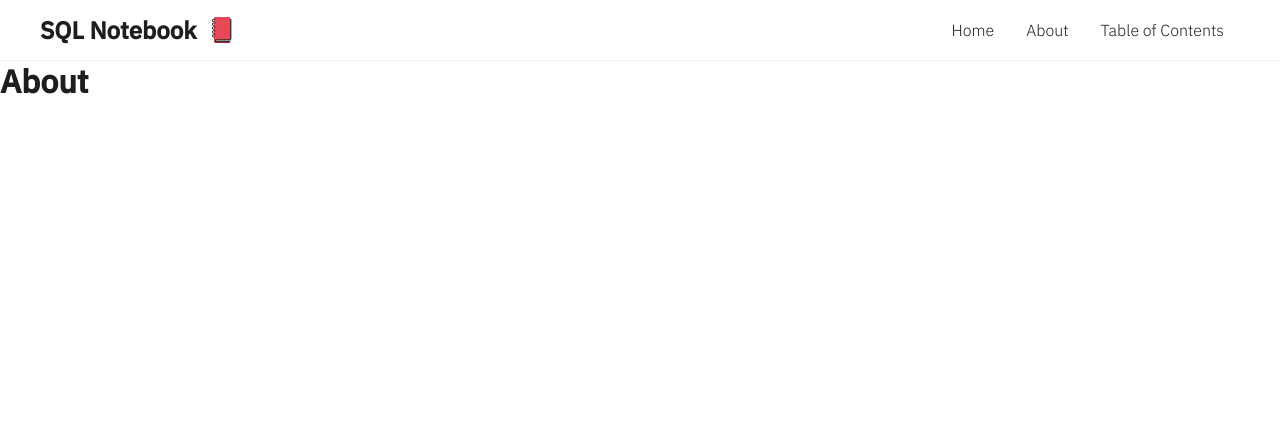
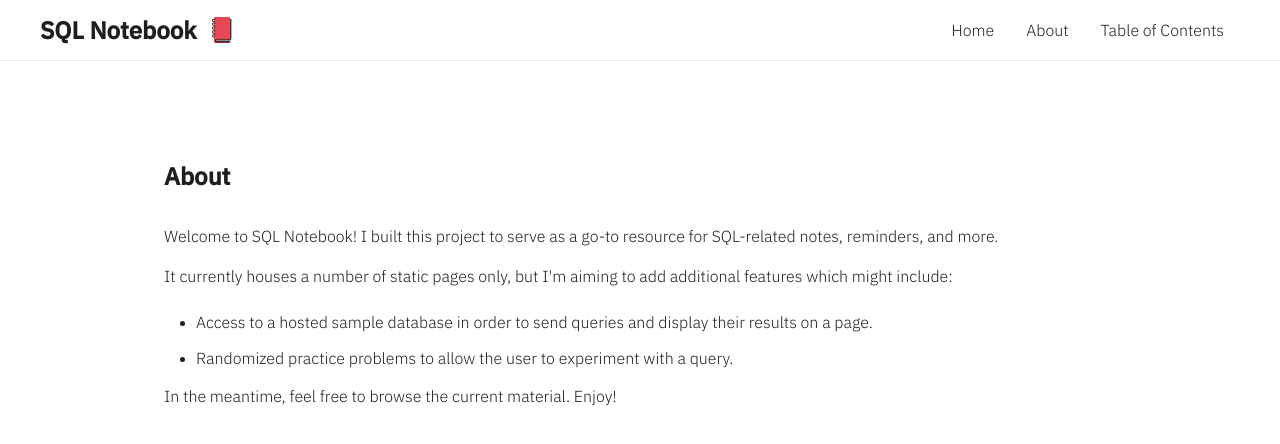
Before and after one commit to agviray/sql-notebook, a React (Create React App) app: page /about in a window 1280 px wide. Shown: the top 444 px of the page. Built offline with nearby package versions, Linux system fonts and the light colour scheme.

Commit message:
Add initial About page content

```diff
--- a/src/components/pages/About.js
+++ b/src/components/pages/About.js
@@ -2,8 +2,41 @@ import React from 'react';
 
 const About = () => {
   return (
-    <div>
-      <h1>About</h1>
+    <div className="wrapper">
+      <section>
+        <div>
+          <div className="headingContainer">
+            <h2>About</h2>
+          </div>
+          <div className="mainContentContainer">
+            <p>
+              Welcome to SQL Notebook! I built this project to serve as a go-to
+              resource for SQL-related notes, reminders, and more.
+            </p>
+            <p>
+              It currently houses a number of static pages only, but I'm aiming
+              to add additional features which might include:
+            </p>
+            <ul>
+              <li>
+                <span>
+                  Access to a hosted sample database in order to send queries
+                  and display their results on a page.
+                </span>
+              </li>
+              <li>
+                <span>
+                  Randomized practice problems to allow the user to experiment
+                  with a query.
+                </span>
+              </li>
+            </ul>
+            <p>
+              In the meantime, feel free to browse the current material. Enjoy!
+            </p>
+          </div>
+        </div>
+      </section>
     </div>
   );
 };
--- a/src/components/pages/TableOfContents.js
+++ b/src/components/pages/TableOfContents.js
@@ -2,8 +2,15 @@ import React from 'react';
 
 const TableOfContents = () => {
   return (
-    <div>
-      <h1>Table of Contents</h1>
+    <div className="wrapper">
+      <section>
+        <div>
+          <div className="headingContainer">
+            <h2>Table of Contents</h2>
+          </div>
+          <div className="mainContentContainer"></div>
+        </div>
+      </section>
     </div>
   );
 };
--- a/src/sass/main.css
+++ b/src/sass/main.css
@@ -261,4 +261,27 @@ header > nav > .content .hamburger.toggledOpen > span:nth-of-type(3) {
     height: 100%;
     padding: 0 1rem;
   }
+}
+
+.wrapper > section > div {
+  max-width: 1000px;
+  margin: 0 auto;
+  padding: 100px 1.5rem 0 1.5rem;
+}
+.wrapper > section > div > div.headingContainer > h2 {
+  padding-bottom: 2rem;
+}
+.wrapper > section > div > div.mainContentContainer p:not(:nth-of-type(1)) {
+  padding-top: 1rem;
+}
+.wrapper > section > div > div.mainContentContainer ul {
+  padding-top: 1.5rem;
+  padding-left: 2rem;
+  list-style: disc;
+}
+.wrapper > section > div > div.mainContentContainer ul li:not(:nth-of-type(1)) {
+  padding-top: 1rem;
+}
+.wrapper > section > div > div.mainContentContainer ul li > span {
+  font-family: "IBM Plex Sans Light", Arial, Helvetica, sans-serif;
 }/*# sourceMappingURL=main.css.map */
--- a/src/sass/main.scss
+++ b/src/sass/main.scss
@@ -1,4 +1,5 @@
 @import './abstracts/variables';
+@import './abstracts/mixins';
 
 @import './base/base';
 @import './base/reset';
@@ -7,3 +8,5 @@
 @import './layout//header';
 @import './layout/layout';
 @import './layout//navigation';
+
+@import './pages/page-layout';
--- /dev/null
+++ b/src/sass/pages/_page-layout.scss
@@ -0,0 +1,39 @@
+.wrapper {
+  // page wrapper
+  & > section {
+    // page inner container
+    & > div {
+      // max-width: $globalMaxWidth;
+      max-width: 1000px;
+      margin: 0 auto;
+      padding: 100px 1.5rem 0 1.5rem;
+
+      // page heading
+      & > div.headingContainer {
+        & > h2 {
+          padding-bottom: 2rem;
+        }
+      }
+
+      // main content styles
+      & > div.mainContentContainer {
+        p:not(:nth-of-type(1)) {
+          padding-top: 1rem;
+        }
+        ul {
+          padding-top: 1.5rem;
+          padding-left: 2rem;
+          list-style: disc;
+          & li {
+            &:not(:nth-of-type(1)) {
+              padding-top: 1rem;
+            }
+            & > span {
+              font-family: $globalMainFontFamily;
+            }
+          }
+        }
+      }
+    }
+  }
+}
```
Also changed, not shown: src/sass/abstracts/_mixins.scss (added), 1 other file (tests, documents, lock files or other folders).
